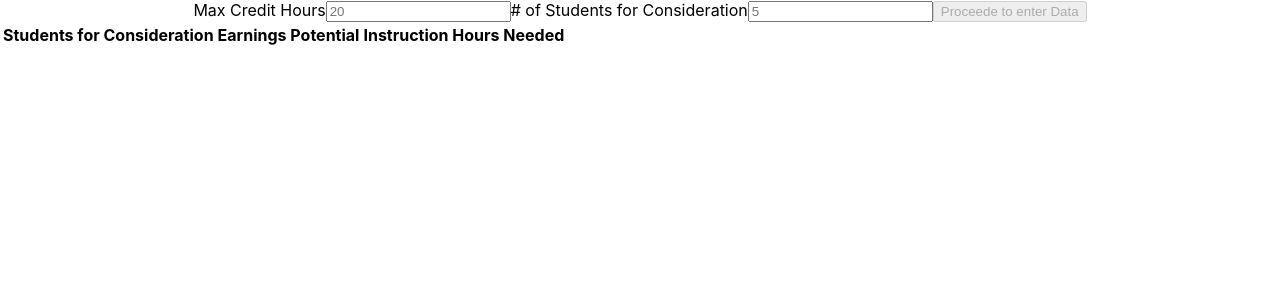
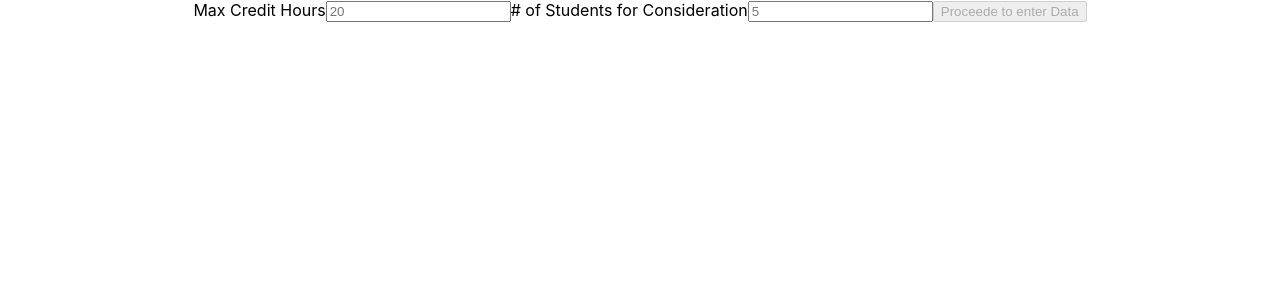
Before and after one commit to patrickbrusven/freeworld-assessment, a React (Create React App) app: page / in a window 1280 px wide. Shown: the top 300 px of the page. Built offline with nearby package versions, Linux system fonts and the light colour scheme.

Commit message:
hide table if enteredStudents length is 0

```diff
--- a/src/App.js
+++ b/src/App.js
@@ -84,7 +84,7 @@ function App() {
           numOfStudents={numOfStudents}
         />
       )}
-      {enteredStudents && (
+      {enteredStudents && enteredStudents.length >= 1 && (
         <>
           <table>
             <thead>
```
